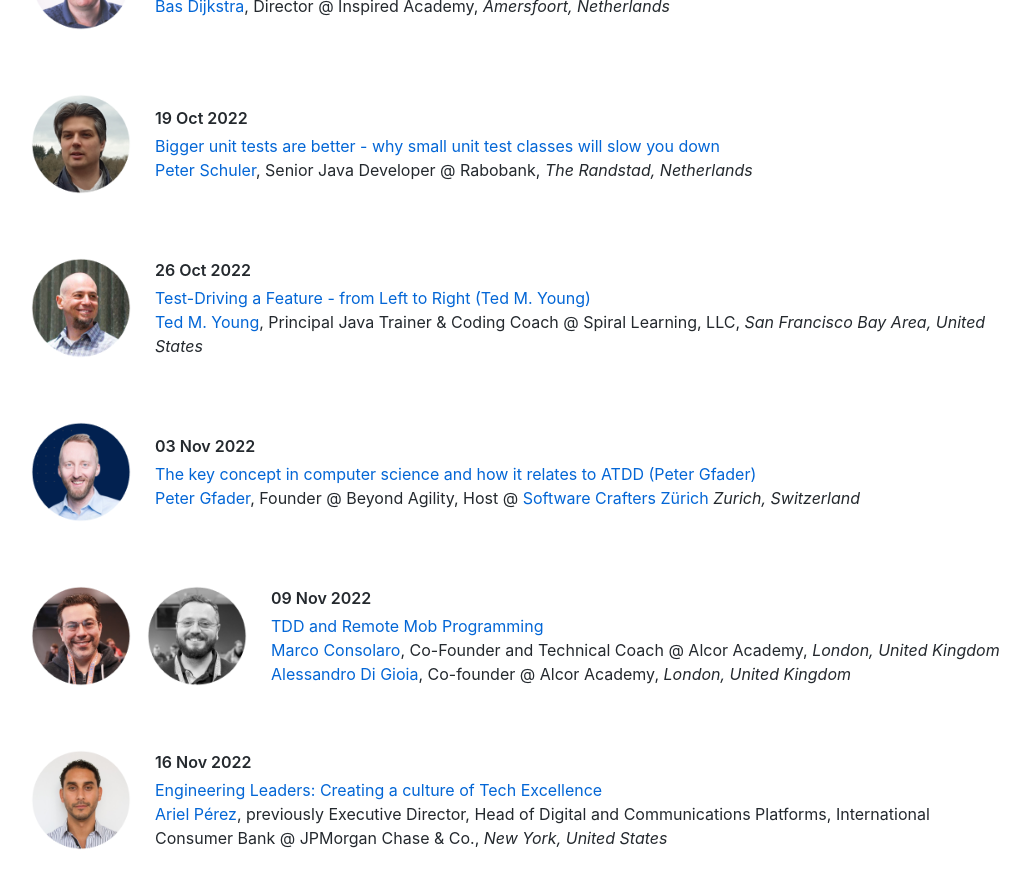
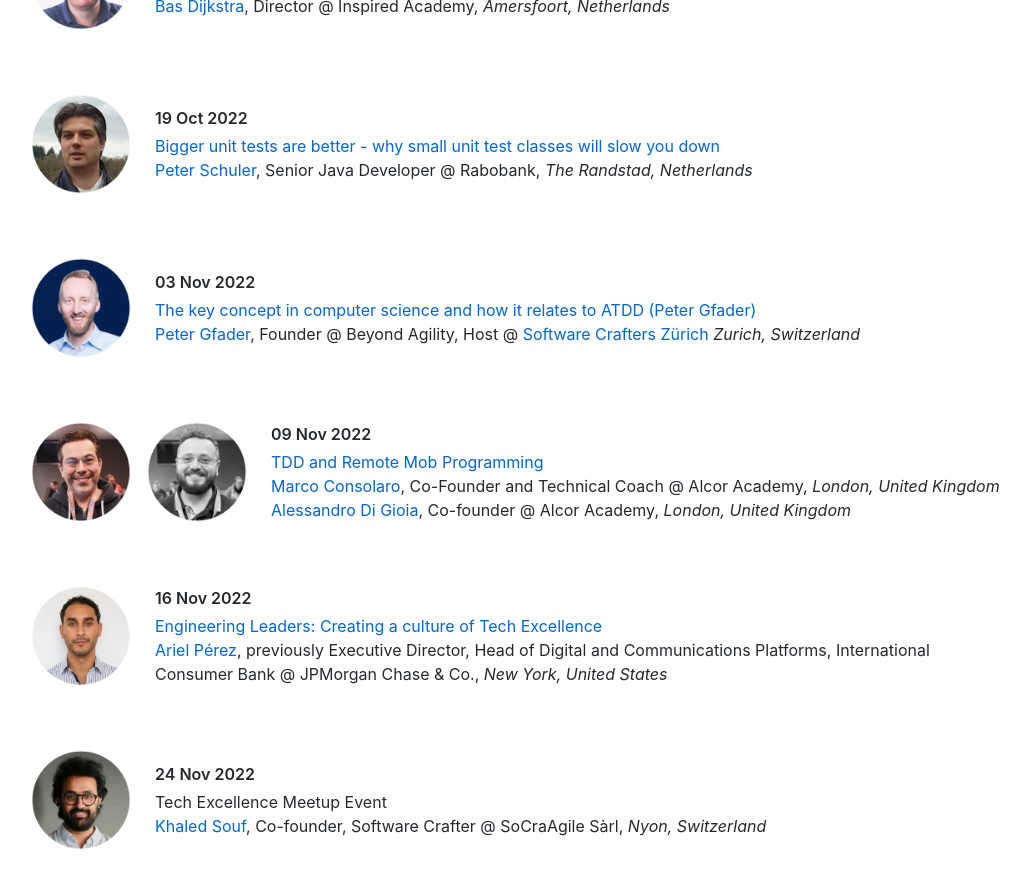
Before and after one commit to techexcellenceio/community, a Jekyll site: the page built from index.html, in a window 1280 px wide and 900 px high, scrolled down 2512 px. Shown: the top 888 px of the window, without its empty margins (119-1149 px from the left). Built offline with Jekyll 4.4.1, drawn with Linux system fonts in a browser that asks for light colours; nearby versions of some CDN libraries; comment, search, counter and statistics services are not loaded.

Commit message:
Update speakers-2022.html

```diff
--- a/_includes/speakers-2022.html
+++ b/_includes/speakers-2022.html
@@ -180,18 +180,6 @@
     </div>
 </div>
 
-<!-- TED -->
-<div class="s-container">
-    <img src="https://www.techexcellence.io/assets/img/ted-m-young.png" alt="ted-m-young" class="profile-img" width="100" height="100" />
-    <div class="text-container">
-        <p class="p-date">26 Oct 2022</p>
-        <a href="https://www.youtube.com/watch?v=tvf2kL91ULA" target="_blank">Test-Driving a Feature - from Left to Right (Ted M. Young)</a>
-        <p>
-            <a href="https://www.linkedin.com/in/tedmyoung/" target="_blank">Ted M. Young</a>,
-            Principal Java Trainer &amp; Coding Coach @ Spiral Learning, LLC, <em>San Francisco Bay Area, United States</em>
-        </p>
-    </div>
-</div>
 
 <!-- PETER GFADER -->
 <div class="s-container">
```
